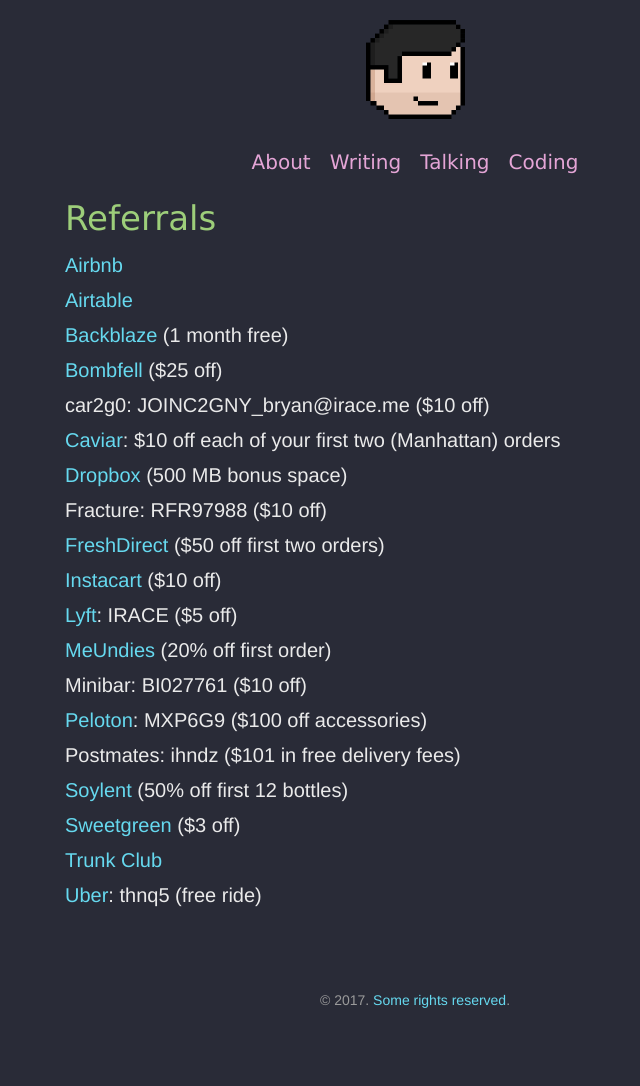
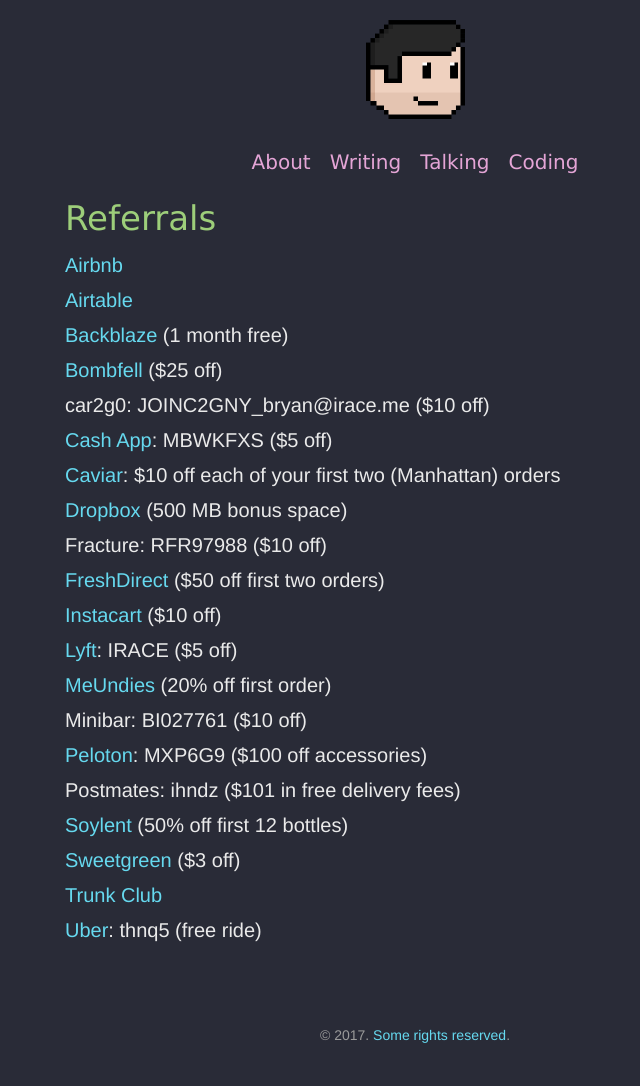
Before and after one commit to irace/irace.github.com, a Jekyll site: the page built from referrals.md, in a window 1280 px wide. Shown: the whole page, without its empty margins (225-865 px from the left). Built offline with Jekyll 4.4.1, drawn with Linux system fonts in a browser that asks for light colours; before the commit the page ends 1051 px from its top, so only the background shows below that.

Commit message:
Add Cash App to referrals

```diff
--- a/referrals.md
+++ b/referrals.md
@@ -8,6 +8,7 @@
 * [Backblaze](https://secure.backblaze.com/r/01vy1j) (1 month free)
 * [Bombfell](https://bombfell.com/?rc=480709OqTbn) ($25 off)
 * car2g0: JOINC2GNY_bryan@irace.me ($10 off)
+* [Cash App](https://cash.me): MBWKFXS ($5 off)
 * [Caviar](https://www.trycaviar.com/r/f06r54?s=web): $10 off each of your first two (Manhattan) orders
 * [Dropbox](https://db.tt/PNFeXTxb) (500 MB bonus space)
 * Fracture: RFR97988 ($10 off)
```
